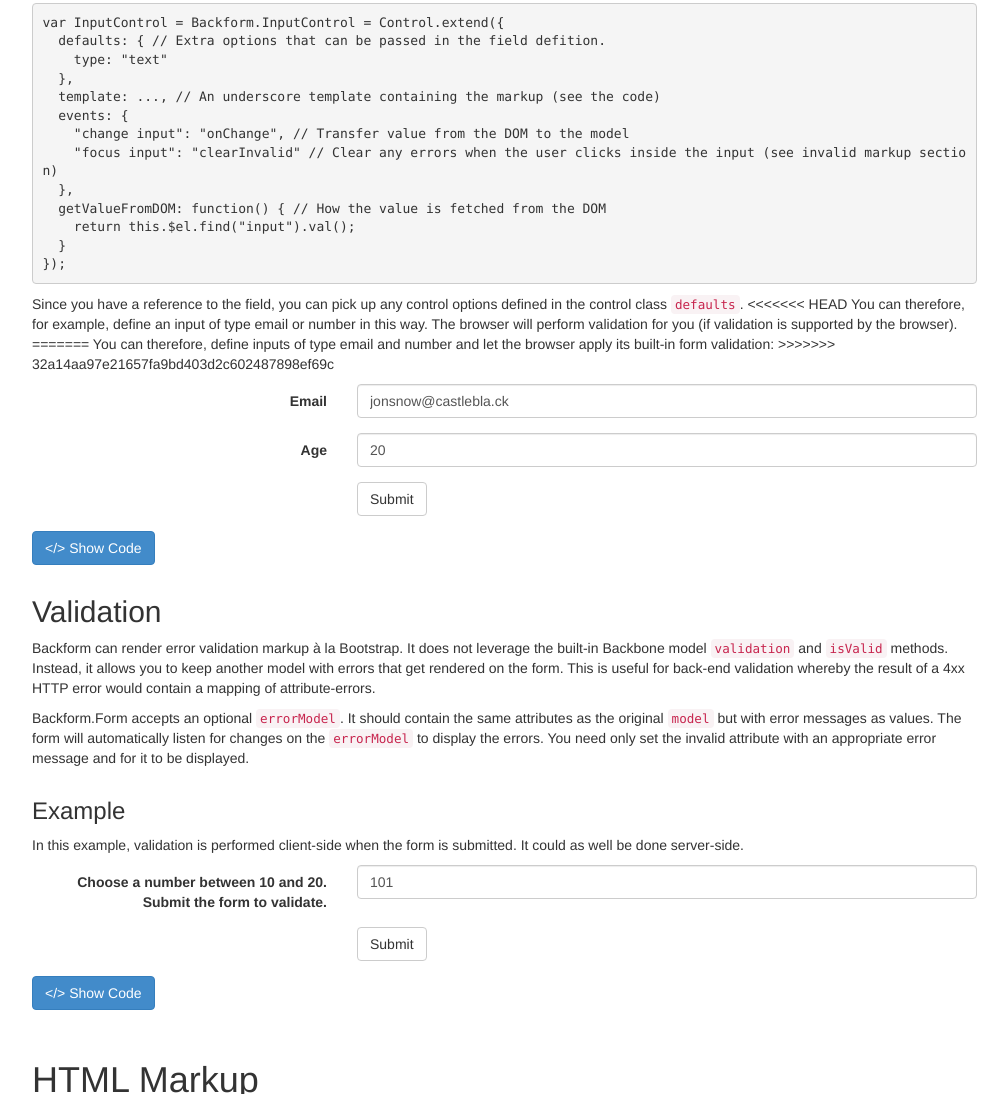
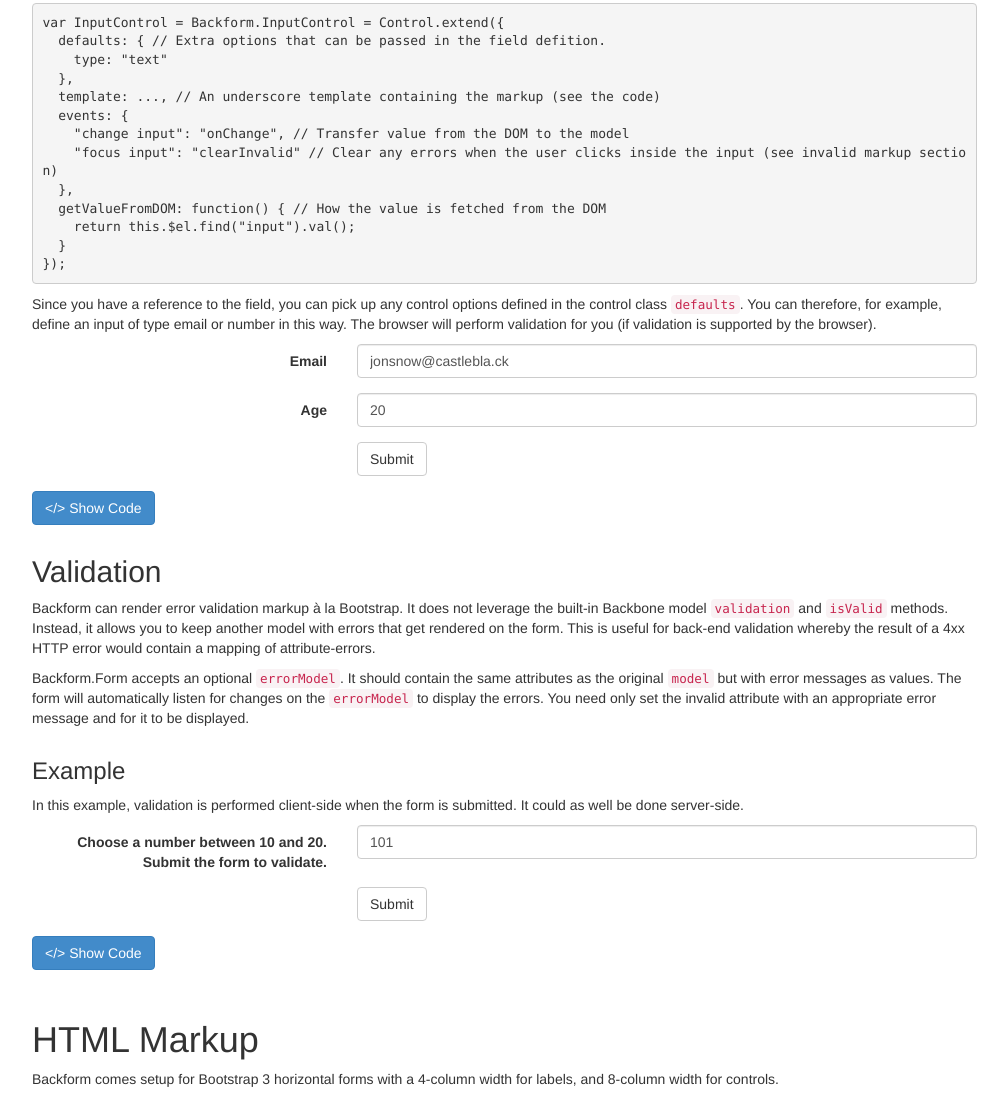
Before and after one commit to peterzen/backform, a plain HTML site: page index.html in a window 1280 px wide. Shown: the part 3114-4208 px from the top of the page, without its empty margins (38-1046 px from the left). Drawn offline with Linux system fonts and the light colour scheme.

Commit message:
merge forgot

```diff
--- a/index.html
+++ b/index.html
@@ -331,11 +331,7 @@ var InputControl = Backform.InputControl = Control.extend({
           </p>
           <p>
             Since you have a reference to the field, you can pick up any control options defined in the control class <code>defaults</code>.
-<<<<<<< HEAD
             You can therefore, for example, define an input of type email or number in this way. The browser will perform validation for you (if validation is supported by the browser).
-=======
-            You can therefore, define inputs of type email and number and let the browser apply its built-in form validation:
->>>>>>> 32a14aa97e21657fa9bd403d2c602487898ef69c
           </p>
           <form id="form-email" class="form-horizontal"></form>
           <p><button class="btn btn-primary show-code" for="#form-email-code">&lt;/&gt; Show Code</button></p>
```
